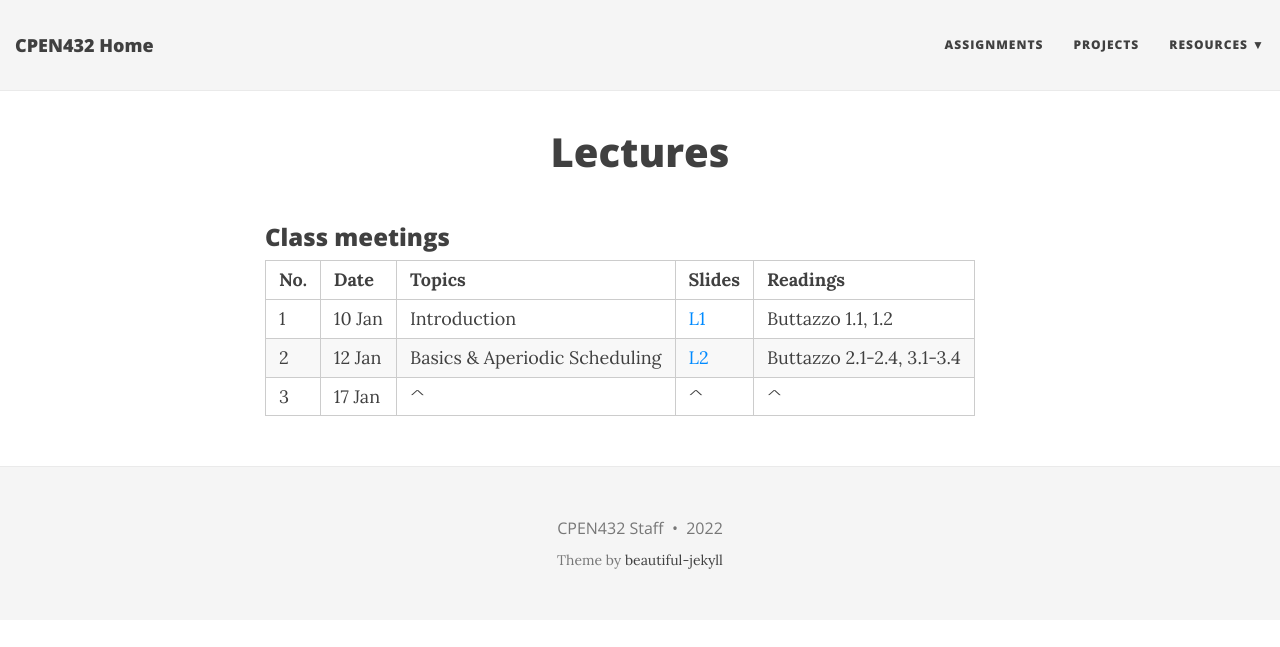
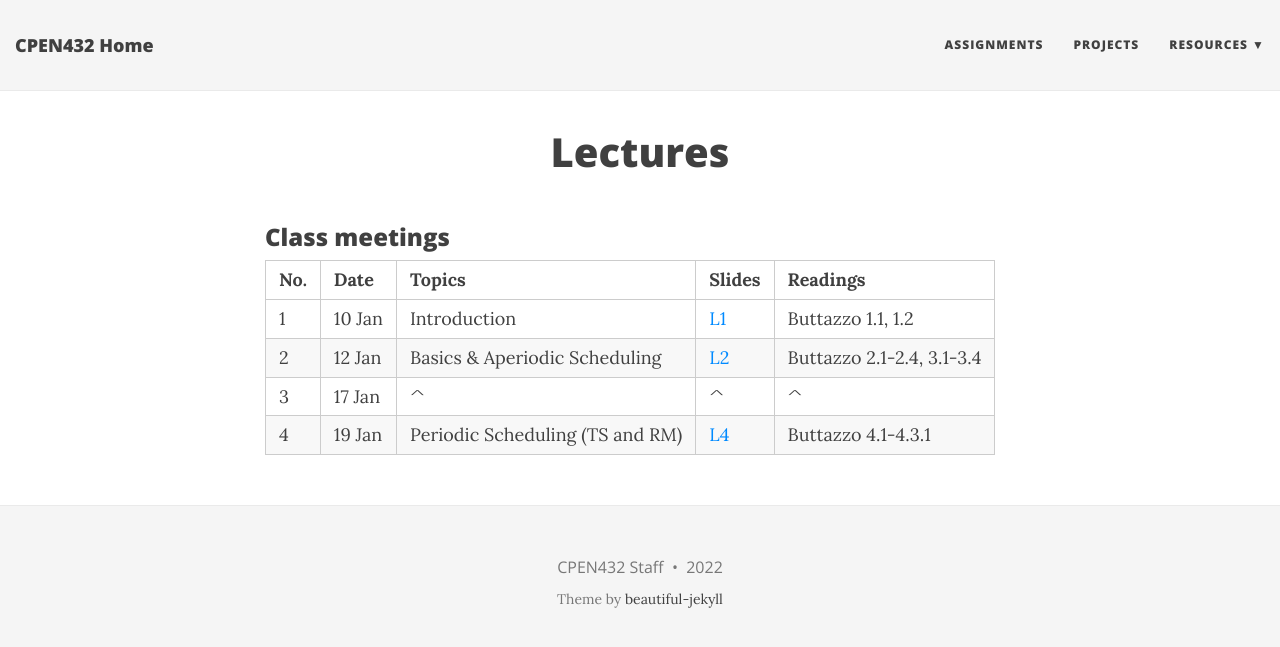
Before and after one commit to CPEN432/cpen432.github.io, a Jekyll site: the page built from lectures.md, in a window 1280 px wide. Shown: the top 647 px of the page. Built offline with Jekyll 4.4.1, drawn with Linux system fonts in a browser that asks for light colours; nearby versions of some CDN libraries.

Commit message:
Update lectures.md

```diff
--- a/lectures.md
+++ b/lectures.md
@@ -9,6 +9,7 @@ title: Lectures
 |  1  | 10 Jan | Introduction | [L1](http://cpen432.github.io/resources/gujarati-slides/1-introduction.pdf) | Buttazzo 1.1, 1.2 |
 |  2  | 12 Jan | Basics & Aperiodic Scheduling | [L2](http://cpen432.github.io/resources/gujarati-slides//2-basics-and-aperiodic.pdf) | Buttazzo 2.1-2.4, 3.1-3.4 |
 |  3  | 17 Jan | ^ | ^ | ^ |
+|  4  | 19 Jan | Periodic Scheduling (TS and RM) | [L4](http://cpen432.github.io/resources/gujarati-slides//4-periodic.pdf) | Buttazzo 4.1-4.3.1 |
 
 <!-- | **No.** | **Date** | **Topics** | **Readings** | -->
 <!-- |:---:|:-------|:---:|:----:| -->
```
